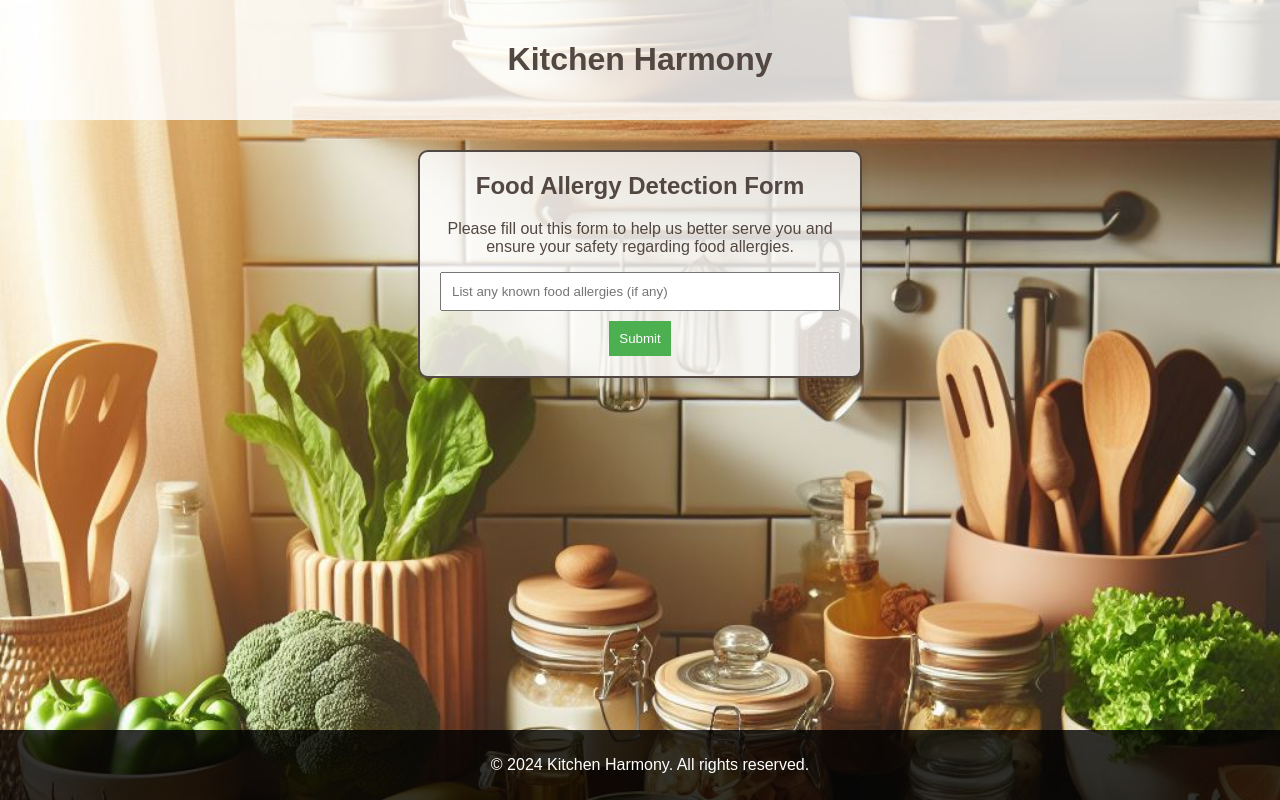
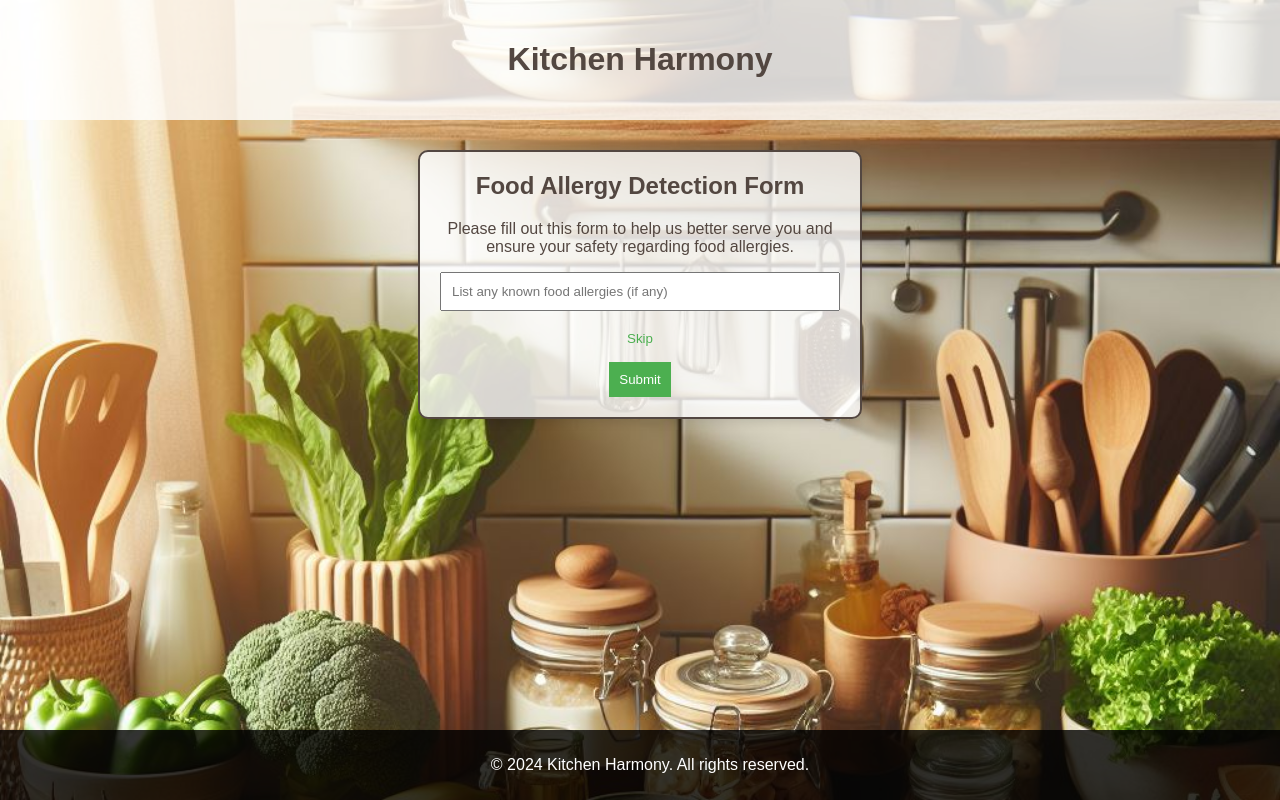
Before and after one commit to raghebba/kitechen-Harmony, a React (Create React App) app: page / in a window 1280 px wide. Both pictures are taken after a click on the button 574 px from the left and 251 px from the top of the page. Built offline with nearby package versions, Linux system fonts and the light colour scheme; no server answers.

Commit message:
1-add transation 2-add skip button in alergies Component 3-add back button in Chosenrecipe component

```diff
--- a/src/component/UI/boxDisplay.module.css
+++ b/src/component/UI/boxDisplay.module.css
@@ -8,7 +8,17 @@
     padding: 20px;
     background-color: rgba(255, 255, 255, 0.8); /* Use rgba for a semi-transparent background */
     box-shadow: 0 4px 8px rgba(0, 0, 0, 0.1); /* Add a subtle shadow for depth */
+    animation: fadeIn 1s ease-out forwards;
 }
+
+@keyframes fadeIn {
+    from {
+      opacity: 0;
+    }
+    to {
+      opacity: 1;
+    }
+  }
 
 /* Responsive Styles */
 @media (max-width: 768px) {
--- a/src/component/alergiesSelection/alegiesData.js
+++ b/src/component/alergiesSelection/alegiesData.js
@@ -5,17 +5,23 @@ export const AlergiesTranslation = {
       "Please fill out this form to help us better serve you and ensure your safety regarding food allergies.",
     placeholder: "List any known food allergies (if any)",
     buttonText: "Submit",
+    Buttonskip: "Skip",
+    ButtonskipVal: "No, I don't have any allergies"
   },
   french: {
     title: "Formulaire de Détection des Allergies Alimentaires",
     description: "Veuillez remplir ce formulaire pour nous aider à mieux vous servir et garantir votre sécurité en ce qui concerne les allergies alimentaires.",
     placeholder: "Énumérez toutes les allergies alimentaires connues (le cas échéant)",
     buttonText: "Soumettre",
+    Buttonskip:"Ignoré",
+    ButtonskipVal: "Non, je n'ai aucune allergie"
   },
   tunisian: {
     title: "استمارة الكشف عن حساسية الطعام",
     description: "يرجى ملء هذه الاستمارة لمساعدتنا في خدمتك بشكل أفضل وضمان سلامتك فيما يتعلق بحساسيتك تجاه الطعام.",
     placeholder: "سرد أي حساسيات غذائية معروفة (إذا كانت هناك)",
     buttonText: "إرسال",
+    Buttonskip: "تخطي",
+    ButtonskipVal: "لا، ليس لدي أي حساسية"
   },
 };
--- a/src/component/alergiesSelection/alergies.js
+++ b/src/component/alergiesSelection/alergies.js
@@ -2,7 +2,7 @@ import React, { useState } from "react";
 import { useAppContext } from "../../contextAPI/languageContext";
 import BoxDisplay from "../UI/boxDisplay";
 import { AlergiesTranslation } from "./alegiesData";
-import "./alergies.module.css";
+import Style from "./alergies.module.css";
 
 const Alergies = () => {
   const { selectedLanguage, setAlergies } = useAppContext();
@@ -14,48 +14,17 @@ const Alergies = () => {
   const onhandleSumbit = async (event) => {
     event.preventDefault();
 
-    // Update the conversation history with the user input
-    // updatedconverstationHistory({ role: "user", content: setInput });
-
-    // Set isLoading to true to show the loading indicator
-    //setLoading(true);
     setAlergies(isInput);
-    //handelSumbit(isInput);
-    // Call the backend API and get the bot's response
-    /*
-    const response = await fetch("http://localhost:5000/chat", {
-      method: "POST",
-      headers: { "Content-Type": "application/json" },
-      body: JSON.stringify({
-        user_input: setInput,
-        conversation_history: converstationHistory,
-      }),
-    });
-
-    if (response.ok) {
-      const responseData = await response.json();
-      // Update the conversation history with the bot's response
-      updatedconverstationHistory({
-        role: "assistant",
-        content: responseData.response,
-      });
-    } else {
-      // Handle error if the API request fails
-      console.error("API request failed");
-    }
-
-    // Clear the input field after submission
-
-
-    // Set isLoading back to false after receiving the response
-    setLoading(false);
-    */
     setInput("");
   };
 
   const handleInputChange = (e) => {
     const newValue = e.target.value;
     setInput(newValue); // Update the global input value
+  };
+
+  const handelSkip = () => {
+    setInput(translation.ButtonskipVal);
   };
 
   return (
@@ -72,6 +41,9 @@ const Alergies = () => {
           onChange={handleInputChange}
           required
         />
+        <button onClick={handelSkip} className={Style.SeconderyButton}>
+          {translation.Buttonskip}
+        </button>
         <button id="discover-button" type="submit">
           {translation.buttonText}
         </button>
--- a/src/component/alergiesSelection/alergies.module.css
+++ b/src/component/alergiesSelection/alergies.module.css
@@ -28,3 +28,16 @@ button {
 button:hover {
     background-color: #45a049;
 }
+
+.SeconderyButton{
+    padding: 10px;
+    background-color: transparent;
+    color: #4caf50;
+    border: none;
+    cursor: pointer;
+    margin-bottom: 6px;
+}
+
+.SeconderyButton:hover{
+    background-color: aliceblue;
+}
--- a/src/component/herosection/recipes/chosenRecipes.js
+++ b/src/component/herosection/recipes/chosenRecipes.js
@@ -8,7 +8,7 @@ import {
   parseRecipeStringFr,
 } from "./recipesLogic";
 
-const ChosenRecipes = ({ recipeString }) => {
+const ChosenRecipes = ({ recipeString ,Backtorecipes}) => {
   const [recipeData, setRecipeData] = useState(null);
   const [langugeselection, setlangugeselection] = useState({});
   const { selectedLanguage } = useAppContext();
@@ -32,7 +32,7 @@ const ChosenRecipes = ({ recipeString }) => {
   if (!recipeData) {
     return <div>Loading...</div>; // You can render a loading indicator while parsing the data.
   }
-console.log(recipeData)
+
   return (
     <BoxDisplay language={selectedLanguage}>
       <h2>{recipeData.title}</h2>
@@ -52,6 +52,7 @@ console.log(recipeData)
           ))}
         </ol>
       </div>
+      <button onClick={Backtorecipes}>{langugeselection.Back}</button>
     </BoxDisplay>
   );
 };
--- a/src/component/herosection/recipes/recipesLogic.js
+++ b/src/component/herosection/recipes/recipesLogic.js
@@ -6,23 +6,38 @@ const parseRecipeString = (text) => {
   const titleEnd = text.indexOf(ingredientsMarker);
   // Extract the title directly, assuming it's the line just before the ingredients marker
   // Splitting the text by new lines and filtering to get the line just before the ingredients marker
-  const linesBeforeIngredients = text.substring(0, titleEnd).split('\n').filter(line => line.trim() !== '');
-  const title = linesBeforeIngredients[linesBeforeIngredients.length - 1].trim();
+  const linesBeforeIngredients = text
+    .substring(0, titleEnd)
+    .split("\n")
+    .filter((line) => line.trim() !== "");
+  const title =
+    linesBeforeIngredients[linesBeforeIngredients.length - 1].trim();
 
   // Extract ingredients by finding the text between "Ingredients:" and "Instructions:"
-  const ingredientsStart = text.indexOf(ingredientsMarker) + ingredientsMarker.length;
+  const ingredientsStart =
+    text.indexOf(ingredientsMarker) + ingredientsMarker.length;
   const instructionsStart = text.indexOf(instructionsMarker);
-  const ingredientsText = text.substring(ingredientsStart, instructionsStart).trim();
-  const ingredients = ingredientsText.split('\n').filter(line => line.startsWith('-')).map(line => line.substring(1).trim());
+  const ingredientsText = text
+    .substring(ingredientsStart, instructionsStart)
+    .trim();
+  const ingredients = ingredientsText
+    .split("\n")
+    .filter((line) => line.startsWith("-"))
+    .map((line) => line.substring(1).trim());
 
   // Extract instructions by getting the text after "Instructions:"
-  const instructionsText = text.substring(instructionsStart + instructionsMarker.length).trim();
-  const instructions = instructionsText.split('\n').filter(line => line.match(/^\d/)).map(line => line.trim());
+  const instructionsText = text
+    .substring(instructionsStart + instructionsMarker.length)
+    .trim();
+  const instructions = instructionsText
+    .split("\n")
+    .filter((line) => line.match(/^\d/))
+    .map((line) => line.trim());
 
   return {
     title,
     ingredients,
-      instructions
+    instructions,
   };
 };
 
@@ -31,60 +46,89 @@ const parseRecipeStringFr = (text) => {
   const instructionsMarker = "Instructions :";
 
   // Extraire le titre en trouvant le texte juste avant "Ingrédients"
-  let titleStartIndex = text.indexOf("Voici la recette de la") + "Voici la recette de la".length;
+  let titleStartIndex =
+    text.indexOf("Voici la recette de la") + "Voici la recette de la".length;
   let titleEndIndex = text.indexOf(":", titleStartIndex);
   const title = text.substring(titleStartIndex, titleEndIndex).trim();
 
   // Extraire les ingrédients en trouvant le texte entre "Ingrédients :" et "Instructions :"
-  const ingredientsStart = text.indexOf(ingredientsMarker) + ingredientsMarker.length;
+  const ingredientsStart =
+    text.indexOf(ingredientsMarker) + ingredientsMarker.length;
   const instructionsStart = text.indexOf(instructionsMarker);
-  const ingredientsText = text.substring(ingredientsStart, instructionsStart).trim();
-  const ingredients = ingredientsText.split('-').filter(line => line.trim() !== '').map(line => line.trim());
+  const ingredientsText = text
+    .substring(ingredientsStart, instructionsStart)
+    .trim();
+  const ingredients = ingredientsText
+    .split("-")
+    .filter((line) => line.trim() !== "")
+    .map((line) => line.trim());
 
   // Extraire les instructions en récupérant le texte après "Instructions :"
-  const instructionsText = text.substring(instructionsStart + instructionsMarker.length).trim();
+  const instructionsText = text
+    .substring(instructionsStart + instructionsMarker.length)
+    .trim();
   // Séparer les instructions en un tableau par lignes, en s'assurant qu'elles commencent par un chiffre
-  const instructions = instructionsText.split('\n').filter(line => line.match(/^\d/)).map(line => line.trim());
+  const instructions = instructionsText
+    .split("\n")
+    .filter((line) => line.match(/^\d/))
+    .map((line) => line.trim());
 
   return {
     title,
     ingredients,
-      instructions
+    instructions,
   };
 };
 
 const parseRecipeStringAr = (text) => {
-
   // تحديد العلامات لكل قسم
   const ingredientsMarker = "المكونات:";
   const methodMarker = "الطريقة:";
 
   // استخراج العنوان من النص، مفترضين أنه يبدأ النص وينتهي قبل "المكونات:"
   const titleEndIndex = text.indexOf(ingredientsMarker);
-    const title = text.substring(0, titleEndIndex).replace("طيب! إليك وصفة ل", "").trim();
+  const title = text
+    .substring(0, titleEndIndex)
+    .replace("طيب! إليك وصفة ل", "")
+    .trim();
 
   // استخراج المكونات بين "المكونات:" و "الطريقة:"
-    const ingredientsStartIndex = text.indexOf(ingredientsMarker) + ingredientsMarker.length;
+  const ingredientsStartIndex =
+    text.indexOf(ingredientsMarker) + ingredientsMarker.length;
   const methodStartIndex = text.indexOf(methodMarker);
-    const ingredientsText = text.substring(ingredientsStartIndex, methodStartIndex).trim();
-    const ingredients = ingredientsText.split('-').filter(line => line.trim() !== '').map(line => line.trim());
+  const ingredientsText = text
+    .substring(ingredientsStartIndex, methodStartIndex)
+    .trim();
+  const ingredients = ingredientsText
+    .split("-")
+    .filter((line) => line.trim() !== "")
+    .map((line) => line.trim());
 
   // استخراج الطريقة بعد "الطريقة:"
-    const methodText = text.substring(methodStartIndex + methodMarker.length).trim();
-    const instructions = methodText.split('\n').filter(line => line.match(/^\d/)).map(line => line.trim());
+  const methodText = text
+    .substring(methodStartIndex + methodMarker.length)
+    .trim();
+  const instructions = methodText
+    .split("\n")
+    .filter((line) => line.match(/^\d/))
+    .map((line) => line.trim());
 
   return {
     title,
     ingredients,
-        instructions
+    instructions,
   };
-
 };
 
 const languageRealtor = {
-    british : {Ingredients: "Ingredients:",Instructions:"Instructions:"},
-    french: {Ingredients: "Ingrédients:",Instructions :"Instructions:"},
-    tunisian: {Ingredients:"مكونات:",Instructions :"طريقة التحضير:"}
-   }
+  british: { Ingredients: "Ingredients:", Instructions: "Instructions:" ,Back:"Back"},
+  french: { Ingredients: "Ingrédients:", Instructions: "Instructions:" ,Back:"Retour"},
+  tunisian: { Ingredients: "مكونات:", Instructions: "طريقة التحضير:" ,Back:"العودة"},
+};
 
-export { parseRecipeString, parseRecipeStringFr, parseRecipeStringAr ,languageRealtor};
+export {
+  parseRecipeString,
+  parseRecipeStringFr,
+  parseRecipeStringAr,
+  languageRealtor,
+};
```
Also changed, not shown: src/component/UI/ErrorBoundry.js (added, +30 -0 lines), src/component/herosection/recipes/recipes-section.js (+25 -12 lines), src/component/herosection/recipes/recipes-section.module.css (+18 -0 lines), src/contextAPI/languageContext.js (+6 -2 lines), 1 other file (tests, documents, lock files or other folders). Lines whose indentation alone changed are shown as unchanged.
